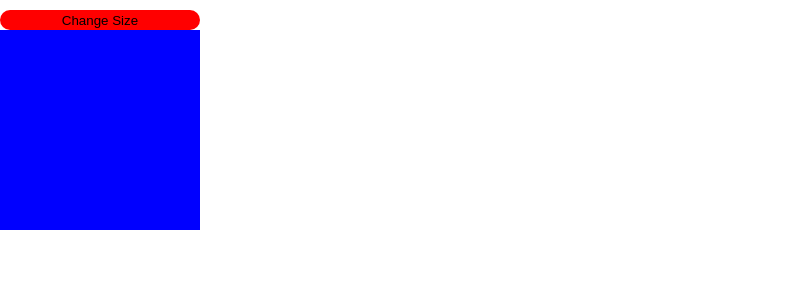
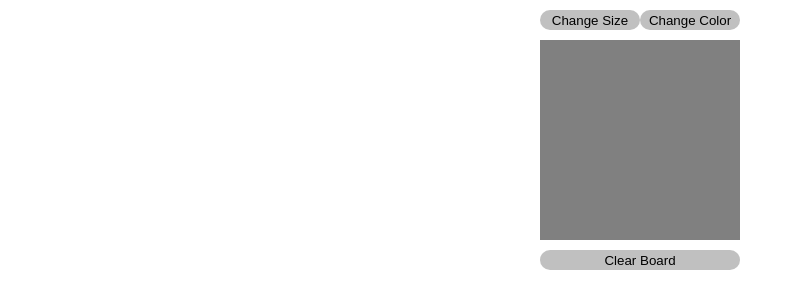
Before and after one commit to Orbito7/etch-a-sketch, a plain HTML site: page index.html in a window 1280 px wide. Shown: the whole page, without its empty margins (0-803 px from the left). Drawn offline with Linux system fonts and the light colour scheme.

Commit message:
Added option to change colour, and clear board, and organized script.js

```diff
--- a/script.js
+++ b/script.js
@@ -1,50 +1,104 @@
+let gridSize = 200;
+let squareSize = 100 / 16;
+let buttonWidth = gridSize / 2;
+let squares = [];
+let color = "red";
+let newSize = 16;
+let clearButton;
+let changeColorButton;
+let changeSizeButton;
+
+let gameContainer = document.querySelector(".game-container");
+
 let gridContainer = document.createElement("div");
 gridContainer.classList.add("grid-container");
-let gridSize = 200;
 gridContainer.style.width = `${gridSize}px`;
 gridContainer.style.height = `${gridSize}px`;
-let squareSize = gridSize / 16;
 
-let gameContainer = document.querySelector(".game-container");
-let squares = [];
+function initializeGrid() {
+  createGrid();
+}
 
-let changeSizeButton = document.createElement("button");
+function createButtons() {
+  changeSizeButton = document.createElement("button");
   changeSizeButton.textContent = "Change Size";
-changeSizeButton.style.width = `${gridSize}px`;
+  changeSizeButton.style.width = `${buttonWidth}px`;
+
+  changeColorButton = document.createElement("button");
+  changeColorButton.textContent = "Change Color";
+  changeColorButton.style.width = `${buttonWidth}px`;
+
+  clearButton = document.createElement("button");
+  clearButton.textContent = "Clear Board";
+  clearButton.style.width = `${buttonWidth*2}px`;
+
+
+  changeSize();
+  changeColor();
+  clear();
+}
+
+function initializeGame() {
+  initializeGrid();
+  createButtons();
 
   gameContainer.append(changeSizeButton);
+  gameContainer.append(changeColorButton);
   gameContainer.append(gridContainer);
-
-for (let i = 0; i < 256; i++) {
-  squares[i] = document.createElement("div");
-  squares[i].classList.add("grid-square");
-  squares[i].style.width = `${squareSize}px`;
-  squares[i].style.height = `${squareSize}px`;
-  squares[i].addEventListener("mouseenter", () => {
-    squares[i].style.backgroundColor = "red";
-  });
-  gridContainer.append(squares[i]);
+  gameContainer.append(clearButton);
 }
 
+function changeSize() {
   changeSizeButton.addEventListener("click", () => {
-  let newSize = 101;
+    newSize = 101;
     while (newSize > 100) {
       newSize = prompt("Enter size for new grid (Less than 100)");
     }
     squareSize = 100 / newSize;
 
+    removeGrid();
+    createGrid();
+  });
+}
+
+function removeGrid() {
   for (let i = squares.length - 1; i >= 0; i--) {
     squares[i].remove();
     squares.pop();
   }
+}
+
+function createGrid() {
   for (let i = 0; i < newSize * newSize; i++) {
     squares[i] = document.createElement("div");
     squares[i].classList.add("grid-square");
     squares[i].style.width = `${squareSize}%`;
     squares[i].style.height = `${squareSize}%`;
     squares[i].addEventListener("mouseenter", () => {
-      squares[i].style.backgroundColor = "red";
+      squares[i].style.backgroundColor = color;
     });
     gridContainer.append(squares[i]);
   }
+}
+
+function changeColor() {
+  changeColorButton.addEventListener("click", () => {
+    let cWheel = document.createElement("input");
+    cWheel.setAttribute("type", "color");
+    cWheel.setAttribute("value", "#FF0000");
+    cWheel.click();
+
+    cWheel.addEventListener("input", () => {
+      color = cWheel.value;
     });
+  });
+}
+
+function clear() {
+  clearButton.addEventListener("click", () => {
+    removeGrid();
+    createGrid();
+  });
+}
+
+initializeGame();
--- a/style.css
+++ b/style.css
@@ -1,18 +1,24 @@
 * {
   margin: 0px;
   border: 0px;
+}
+body {
+  display: flex;
+  justify-content: center;
 }
 .grid-container {
   display: flex;
   flex-wrap: wrap;
 }
 .grid-square {
-  background-color: blue;
+  background-color: gray;
 }
 
 button {
   margin-top: 10px;
+  margin-bottom: 10px;
   border-radius: 10px;
   height: 20px;
-  background-color: red;
+  background-color: silver;
+  color: black;
 }
```
Lines whose indentation alone changed are shown as unchanged.
